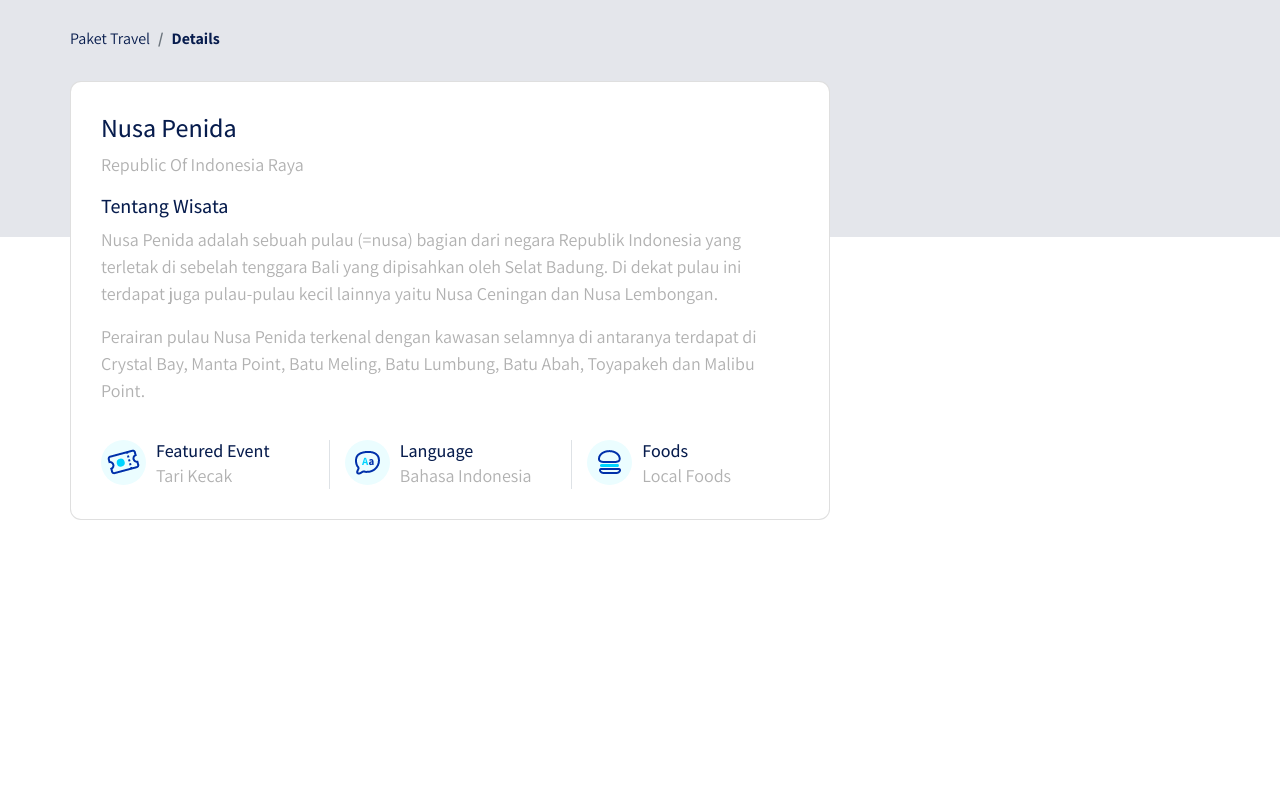
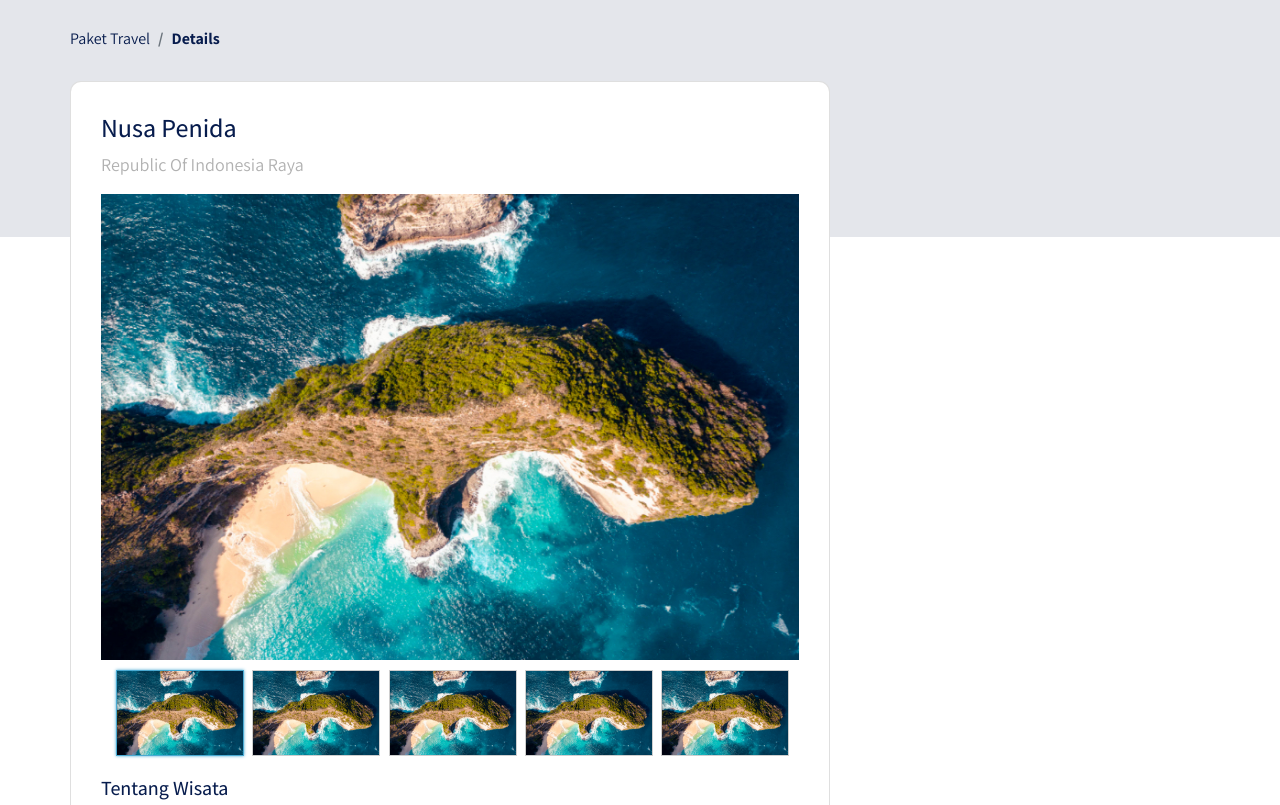
Before and after one commit to WiyudaPratama/BWAFWD, a plain HTML site: page details.html in a window 1280 px wide. Shown: the part 71-876 px from the top of the page. Drawn offline with Linux system fonts and the light colour scheme; a web font is replaced by a local one.

Commit message:
Galeri x-zoom

```diff
--- a/details.html
+++ b/details.html
@@ -5,6 +5,8 @@
   <meta name="viewport" content="width=device-width, initial-scale=1.0">
   <title>Document</title>
   <link rel="stylesheet" href="frontend/libraries/bootstrap/css/bootstrap.css">
+
+  <link rel="stylesheet" href="frontend/libraries/xzoom/xzoom.css">
 
   <link href="https://fonts.googleapis.com/css2?family=Assistant:wght@200;300;400;500;600;700;800&family=Playfair+Display:ital,wght@0,400;0,500;0,600;0,700;0,800;0,900;1,400;1,500;1,600;1,700;1,800;1,900&display=swap" rel="stylesheet">
 
@@ -78,8 +80,51 @@
               <h1>Nusa Penida</h1>
               <p>Republic Of Indonesia Raya</p>
               <div class="gallery">
-
-              </div>
+                <div class="xzoom-container">
+                  <img
+                    class="xzoom"
+                    id="xzoom-default"
+                    src="frontend/images/details-1.jpg"
+                    xoriginal="frontend/images/details-1.jpg"
+                  />
+                  <div class="xzoom-thumbs">
+                    <a href="frontend/images/details-1.jpg"
+                      ><img
+                        class="xzoom-gallery"
+                        width="128"
+                        src="frontend/images/details-1.jpg"
+                        xpreview="frontend/images/details-1.jpg"
+                    /></a>
+                    <a href="frontend/images/details-1.jpg"
+                      ><img
+                        class="xzoom-gallery"
+                        width="128"
+                        src="frontend/images/details-1.jpg"
+                        xpreview="frontend/images/details-1.jpg"
+                    /></a>
+                    <a href="frontend/images/details-1.jpg"
+                      ><img
+                        class="xzoom-gallery"
+                        width="128"
+                        src="frontend/images/details-1.jpg"
+                        xpreview="frontend/images/details-1.jpg"
+                    /></a>
+                    <a href="frontend/images/details-1.jpg"
+                      ><img
+                        class="xzoom-gallery"
+                        width="128"
+                        src="frontend/images/details-1.jpg"
+                        xpreview="frontend/images/details-1.jpg"
+                    /></a>
+                    <a href="frontend/images/details-1.jpg"
+                      ><img
+                        class="xzoom-gallery"
+                        width="128"
+                        src="frontend/images/details-1.jpg"
+                        xpreview="frontend/images/details-1.jpg"
+                    /></a>
+                  </div>
+                </div>
               <h2>Tentang Wisata</h2>
               <p>Nusa Penida adalah sebuah pulau (=nusa) bagian dari negara Republik Indonesia yang terletak di sebelah tenggara Bali yang dipisahkan oleh Selat Badung. Di dekat pulau ini terdapat juga pulau-pulau kecil lainnya yaitu Nusa Ceningan dan Nusa Lembongan.</p>
               <p>Perairan pulau Nusa Penida terkenal dengan kawasan selamnya di antaranya terdapat di Crystal Bay, Manta Point, Batu Meling, Batu Lumbung, Batu Abah, Toyapakeh dan Malibu Point.</p>
@@ -168,5 +213,16 @@
   <script src="frontend/libraries/jquery/jquery-3.5.1.min.js"></script>
   <script src="frontend/libraries/bootstrap/js/bootstrap.js"></script>
   <script src="frontend/libraries/retina/retina.min.js"></script>
+  <script src="frontend/libraries/xzoom/xzoom.min.js"></script>
+  <script>
+  $(document).ready(function() {
+    $('.xzoom, .xzoom-gallery').xzoom({
+      zoomWidth: 500,
+      title: false,
+      tint: '#333',
+      Xoffset: 15
+    });
+  });
+  </script>
 </body>
 </html>
--- /dev/null
+++ b/frontend/libraries/xzoom/xzoom.css
@@ -0,0 +1,103 @@
+/* Compatibility styles for frameworks like bootstrap, foundation e.t.c */
+.xzoom-source img, .xzoom-preview img, .xzoom-lens img {
+  display: block;
+  max-width: none;
+  max-height: none;
+  -webkit-transition: none;
+  -moz-transition: none;
+  -o-transition: none;
+  transition: none;
+}
+/* --------------- */
+
+/* xZoom Styles below */
+.xzoom-container {
+  display: inline-block;
+}
+
+.xzoom-thumbs {
+  text-align: center;
+  margin-bottom: 10px;
+}
+
+.xzoom {
+  -webkit-box-shadow: 0px 0px 5px 0px rgba(0,0,0,0.5);
+  -moz-box-shadow: 0px 0px 5px 0px rgba(0,0,0,0.5);
+  box-shadow: 0px 0px 5px 0px rgba(0,0,0,0.5);
+}
+.xzoom2, .xzoom3, .xzoom4, .xzoom5 {
+  -webkit-box-shadow: 0px 0px 5px 0px rgba(0,0,0,0.5);
+  -moz-box-shadow: 0px 0px 5px 0px rgba(0,0,0,0.5);
+  box-shadow: 0px 0px 5px 0px rgba(0,0,0,0.5);
+}
+
+/* Thumbs */
+.xzoom-gallery, .xzoom-gallery2, .xzoom-gallery3, .xzoom-gallery4, .xzoom-gallery5 {
+  border: 1px solid #cecece;
+  margin-left: 5px;
+  margin-bottom: 10px;
+}
+
+.xzoom-source, .xzoom-hidden {
+  display: block;
+  position: static;
+  float: none;
+  clear: both;
+}
+
+/* Everything out of border is hidden */
+.xzoom-hidden {
+  overflow: hidden;
+}
+
+/* Preview */
+.xzoom-preview {
+  border: 1px solid #888;
+  background: #2f4f4f;
+  box-shadow: -0px -0px 10px rgba(0,0,0,0.50);
+}
+
+/* Lens */
+.xzoom-lens {
+  border: 1px solid #555;
+  box-shadow: -0px -0px 10px rgba(0,0,0,0.50);
+  cursor: crosshair;
+}
+
+/* Loading */
+.xzoom-loading {
+  background-position: center center;
+  background-repeat: no-repeat;
+  border-radius: 100%;
+  opacity: .7;
+  background: url(../images/xloading.gif);
+  width: 48px;
+  height: 48px;
+}
+
+/* Additional class that applied to thumb when it is active */
+.xactive {
+  -webkit-box-shadow: 0px 0px 3px 0px rgba(74,169,210,1);
+  -moz-box-shadow: 0px 0px 3px 0px rgba(74,169,210,1);
+  box-shadow: 0px 0px 3px 0px rgba(74,169,210,1);
+  border: 1px solid #4aaad2;
+}
+
+/* Caption */
+.xzoom-caption {
+  position: absolute;
+  bottom: -43px;
+  left: 0;
+  background: #000;
+  width: 100%;
+  text-align: left;
+}
+
+.xzoom-caption span {
+  color: #fff;
+  font-family: Arial, sans-serif;
+  display: block;
+  font-size: 0.75em;
+  font-weight: bold;
+  padding: 10px;
+}
--- a/frontend/styles/main.scss
+++ b/frontend/styles/main.scss
@@ -329,4 +329,21 @@ header {
     }
   }
 
+  .gallery {
+    .xzoom-container {
+      display: block;
+
+      .xzoom {
+        width: 100%;
+        box-shadow: none;
+        margin-bottom: 10px;
+      }
+
+      .active {
+        border: 4px solid #1abc9c;
+        box-shadow: none;
+      }
+    }
+  }
+
 }
```
Also changed, not shown: frontend/images/details-1.jpg (added), frontend/libraries/xzoom/xzoom.min.js (added), frontend/styles/main.css, 2 other files.
